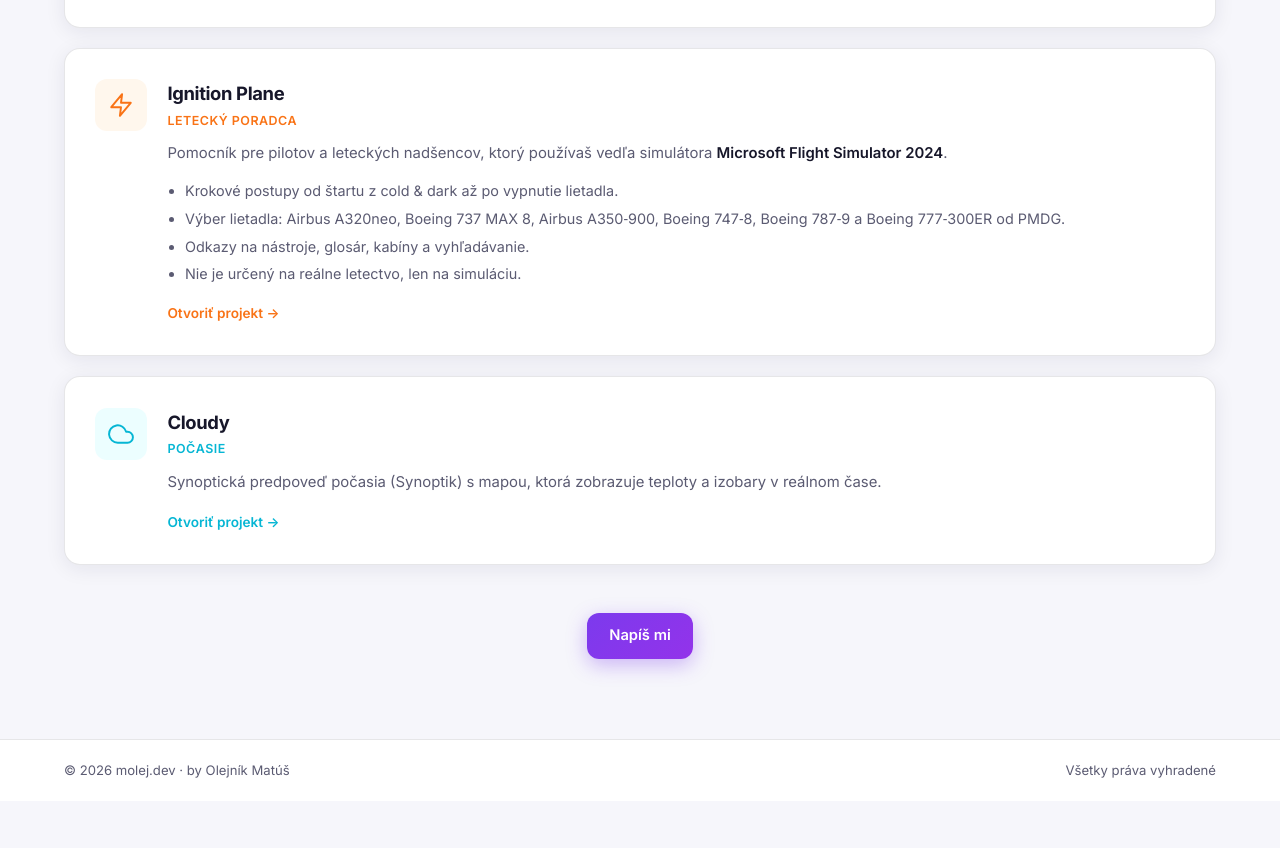
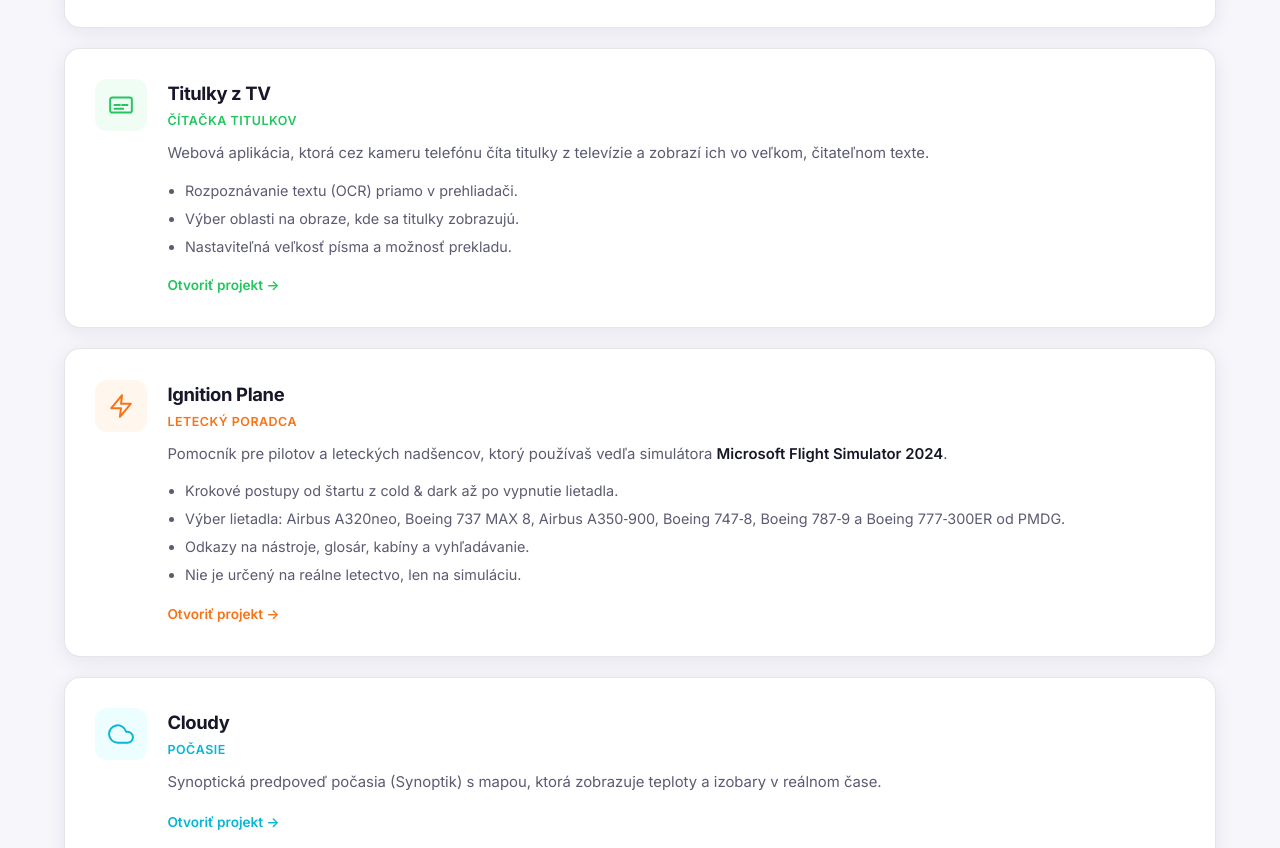
Before and after one commit to sewoofnk/web-projekty8, a plain HTML site: page o-mne.html in a window 1280 px wide. Shown: the part 2640-3488 px from the top of the page. Before the commit the page ends 3441 px from the top, so only its background shows below. Drawn offline with Linux system fonts and the light colour scheme.

Commit message:
Pridaný projekt Titulky z TV (karta a popis)
Co-Authored-By: Claude Sonnet 5.5 <noreply@anthropic.com>

```diff
--- a/o-mne.html
+++ b/o-mne.html
@@ -216,6 +216,29 @@
           </div>
         </article>
 
+        <!-- Titulky z TV -->
+        <article class="detail" id="titulky" style="--icon-color: #22c55e;">
+          <div class="card-icon" style="--icon-color: #22c55e; --icon-bg: #f0fdf4;">
+            <svg viewBox="0 0 24 24" fill="none" stroke="currentColor" stroke-width="1.8" stroke-linecap="round" stroke-linejoin="round">
+              <rect x="2" y="5" width="20" height="14" rx="2"/>
+              <path d="M6 12h5M13 12h5M6 15.5h8"/>
+            </svg>
+          </div>
+          <div>
+            <h3>Titulky z TV</h3>
+            <span class="detail-tag">Čítačka titulkov</span>
+            <p>Webová aplikácia, ktorá cez kameru telefónu číta titulky z televízie a zobrazí ich vo veľkom, čitateľnom texte.</p>
+            <ul>
+              <li>Rozpoznávanie textu (OCR) priamo v prehliadači.</li>
+              <li>Výber oblasti na obraze, kde sa titulky zobrazujú.</li>
+              <li>Nastaviteľná veľkosť písma a možnosť prekladu.</li>
+            </ul>
+            <div class="detail-links">
+              <a class="card-link" href="https://titulkys.pages.dev/" target="_blank" rel="noopener">Otvoriť projekt →</a>
+            </div>
+          </div>
+        </article>
+
         <!-- Ignition Plane -->
         <article class="detail" id="ignition-plane" style="--icon-color: #f97316;">
           <div class="card-icon" style="--icon-color: #f97316; --icon-bg: #fff7ed;">
```
Also changed, not shown: index.html (+21 -0 lines).
